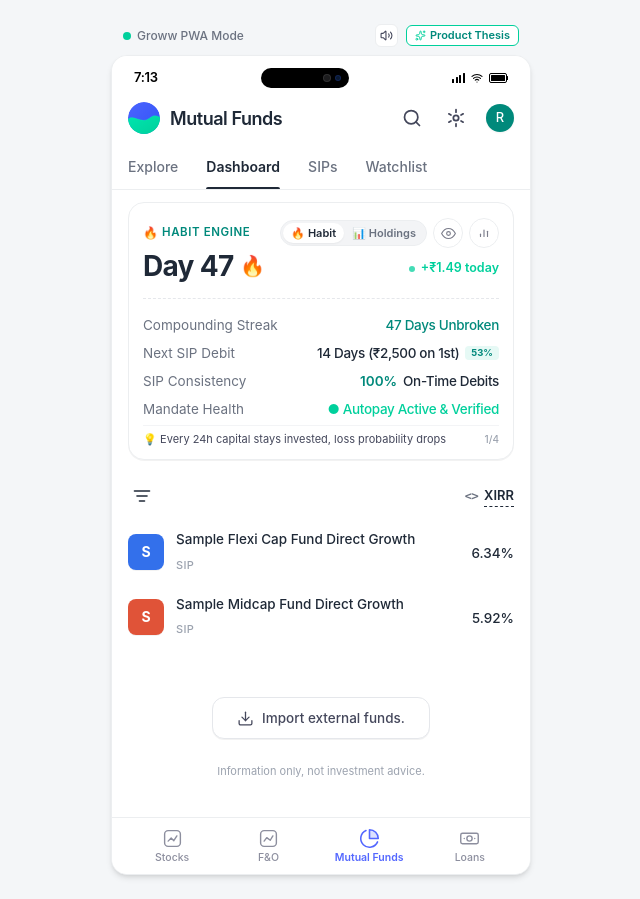
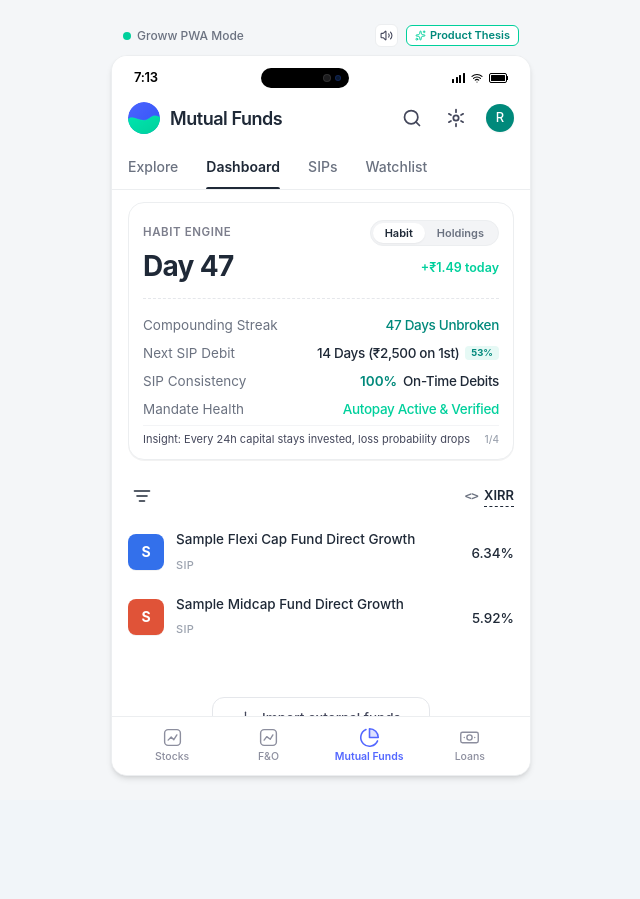
Before and after one commit to modignani95-wq/Groww-SIP-prototype-final-iteration, a React (Vite) app: page / in a window 1280 px wide. Shown: the whole page, without its empty margins (319-959 px from the left). After the commit the page ends 800 px from the top, so only its background shows below. Built offline with nearby package versions, Linux system fonts and the light colour scheme.

Commit message:
fix: remove icons from dashboard card and lock bottom navigation bar permanently to screen bottom

```diff
--- a/src/components/BottomNavBar.jsx
+++ b/src/components/BottomNavBar.jsx
@@ -9,7 +9,7 @@ export default function BottomNavBar({ activeBottomTab, onSelectBottomTab }) {
   };
 
   return (
-    <nav className="w-full bg-white border-t border-[#ECEEF0] px-3 pt-1.5 pb-[max(0.375rem,env(safe-area-inset-bottom))] flex items-center justify-around select-none z-20 shrink-0">
+    <nav className="shrink-0 w-full bg-white border-t border-[#ECEEF0] px-3 pt-1.5 pb-[max(0.5rem,env(safe-area-inset-bottom))] flex items-center justify-around select-none z-30">
       {/* 1. Stocks */}
       <button
         onClick={() => handleClick('stocks')}
--- a/src/components/HabitModeView.jsx
+++ b/src/components/HabitModeView.jsx
@@ -1,16 +1,15 @@
 import React, { useState, useEffect } from 'react';
-import { Flame } from 'lucide-react';
 import confetti from 'canvas-confetti';
 import { playCelebrationFanfare, playTapSound, triggerHaptic } from '../utils/audio';
 
 const INSIGHTS = [
-  "💡 Every 24h capital stays invested, loss probability drops",
-  "💡 Over 7 years, probability of negative SIP return is < 1%",
-  "💡 Unbroken SIPs beat 94% of active market timers",
-  "💡 Down market days give your SIP cheaper NAV purchase units"
+  "Insight: Every 24h capital stays invested, loss probability drops",
+  "Insight: Over 7 years, probability of negative SIP return is < 1%",
+  "Insight: Unbroken SIPs beat 94% of active market timers",
+  "Insight: Down market days give your SIP cheaper NAV purchase units"
 ];
 
-export default function HabitModeView({ isValueHidden }) {
+export default function HabitModeView() {
   const [insightIndex, setInsightIndex] = useState(0);
   const [liveAccrued, setLiveAccrued] = useState(1.48);
 
@@ -39,24 +38,22 @@ export default function HabitModeView({ isValueHidden }) {
 
   return (
     <div className="h-[195px] flex flex-col justify-between select-none">
-      {/* 1. Day 47 Compounding Counter Hero Row - Exact height matching ₹7,084 */}
+      {/* 1. Day 47 Compounding Counter Hero Row - Clean bold typography, no icons */}
       <div className="h-8 flex items-center justify-between">
         <div
           onClick={handleStreakClick}
-          className="flex items-center space-x-1.5 cursor-pointer active:scale-95 transition-transform"
+          className="flex items-center cursor-pointer active:scale-95 transition-transform"
           title="Tap to celebrate streak!"
         >
           <span className="text-[28px] font-bold text-[#1F2937] tracking-tight leading-none font-sans">
             Day 47
           </span>
-          <span className="text-xl animate-flame">🔥</span>
         </div>
 
         {/* Live Micro-accrual Counter */}
         <div className="text-right">
-          <span className="text-[12.5px] font-semibold text-[#00D09C] inline-flex items-center">
-            <span className="w-1.5 h-1.5 rounded-full bg-[#00D09C] mr-1.5 animate-pulse"></span>
-            {isValueHidden ? '••••••' : `+₹${liveAccrued} today`}
+          <span className="text-[12.5px] font-semibold text-[#00D09C]">
+            +₹{liveAccrued} today
           </span>
         </div>
       </div>
@@ -64,7 +61,7 @@ export default function HabitModeView({ isValueHidden }) {
       {/* 2. Exact Groww Dashed Divider Line */}
       <div className="w-full border-t border-dashed border-[#E5E7EB] my-2.5" />
 
-      {/* 3. 4-Row Metric Grid - Exact match with Holdings height */}
+      {/* 3. 4-Row Metric Grid - Zero Icons */}
       <div className="space-y-2 text-[13.5px]">
         {/* Row 1: Streak Status */}
         <div className="flex items-center justify-between h-5">
@@ -79,7 +76,7 @@ export default function HabitModeView({ isValueHidden }) {
           <span className="text-[#6B7280] font-normal">Next SIP Debit</span>
           <div className="flex items-center space-x-1.5">
             <span className="text-[#1F2937] font-medium tracking-tight">
-              {isValueHidden ? '••••••' : '14 Days (₹2,500 on 1st)'}
+              14 Days (₹2,500 on 1st)
             </span>
             <span className="text-[9.5px] font-bold bg-[#E6F9F5] text-[#00897B] px-1.5 py-0.2 rounded-sm">
               53%
@@ -87,7 +84,7 @@ export default function HabitModeView({ isValueHidden }) {
           </div>
         </div>
 
-        {/* Row 3: SIP Consistency (Universal for all investors, beginner & multi-year) */}
+        {/* Row 3: SIP Consistency */}
         <div className="flex items-center justify-between h-5">
           <span className="text-[#6B7280] font-normal">SIP Consistency</span>
           <div className="flex items-center space-x-1.5">
@@ -96,16 +93,16 @@ export default function HabitModeView({ isValueHidden }) {
           </div>
         </div>
 
-        {/* Row 4: Mandate Health Indicator */}
+        {/* Row 4: Mandate Health */}
         <div className="flex items-center justify-between h-5">
           <span className="text-[#6B7280] font-normal">Mandate Health</span>
-          <span className="text-[#00D09C] font-medium tracking-tight flex items-center gap-1">
-            <span>● Autopay Active & Verified</span>
+          <span className="text-[#00D09C] font-medium tracking-tight">
+            Autopay Active & Verified
           </span>
         </div>
       </div>
 
-      {/* 4. Reassurance Micro-Copy Banner - Exact match with Holdings status line */}
+      {/* 4. Reassurance Insight Banner (No Icons) */}
       <div
         onClick={nextInsight}
         className="pt-2 border-t border-gray-100 flex items-center justify-between text-[11px] text-[#44475B] cursor-pointer hover:text-black transition-colors h-5"
--- a/src/components/HeroCard.jsx
+++ b/src/components/HeroCard.jsx
@@ -1,10 +1,9 @@
 import React, { useState, useEffect } from 'react';
-import { Eye, EyeOff } from 'lucide-react';
 import HabitModeView from './HabitModeView';
 import HoldingsModeView from './HoldingsModeView';
-import { playSwitchSound, playTapSound, triggerHaptic } from '../utils/audio';
+import { playSwitchSound, triggerHaptic } from '../utils/audio';
 
-export default function HeroCard({ onOpenXirr, onOpenAnalytics }) {
+export default function HeroCard({ onOpenXirr }) {
   const [activeMode, setActiveMode] = useState(() => {
     try {
       return localStorage.getItem('groww_mf_hero_mode') || 'habit';
@@ -13,7 +12,6 @@ export default function HeroCard({ onOpenXirr, onOpenAnalytics }) {
     }
   });
 
-  const [isValueHidden, setIsValueHidden] = useState(false);
   const [isFlipping, setIsFlipping] = useState(false);
 
   useEffect(() => {
@@ -35,108 +33,36 @@ export default function HeroCard({ onOpenXirr, onOpenAnalytics }) {
     }, 100);
   };
 
-  const handleToggleHide = () => {
-    playTapSound();
-    triggerHaptic(10);
-    setIsValueHidden(!isValueHidden);
-  };
-
   return (
     <div className="mx-4 mt-3 bg-white rounded-2xl border border-[#ECEEF0] p-3.5 shadow-2xs select-none h-[258px] flex flex-col justify-between overflow-hidden">
-      {/* Top Header Row of Card: Left Title & Right Circular Action Buttons */}
+      {/* Top Header Row of Card: Pure Clean Typography (Zero Icons) */}
       <div className="flex items-center justify-between h-8 shrink-0">
-        {/* Left Title: Dynamic based on mode */}
-        <div className="flex items-center space-x-2">
-          {activeMode === 'holdings' ? (
+        {/* Left Title: Clean text */}
         <span className="text-[11.5px] font-semibold text-[#7C7E8C] uppercase tracking-wider">
-              HOLDINGS (2)
+          {activeMode === 'holdings' ? 'HOLDINGS (2)' : 'HABIT ENGINE'}
         </span>
-          ) : (
-            <div className="flex items-center space-x-1 text-[#00897B]">
-              <span className="text-xs">🔥</span>
-              <span className="text-[11.5px] font-semibold uppercase tracking-wider">
-                HABIT ENGINE
-              </span>
-            </div>
-          )}
-        </div>
 
-        {/* Right Controls: Mode Switcher + Eye Button + Analytics Button */}
-        <div className="flex items-center space-x-1.5">
-          {/* Subtle Groww Segmented Pill Switcher */}
+        {/* Right: Clean Text-Only Segmented Pill Switcher (No Icons) */}
         <div className="bg-[#F3F4F6] p-0.5 rounded-full flex items-center border border-[#ECEEF0]">
           <button
             onClick={() => handleToggleMode('habit')}
-              className={`px-2 py-0.5 rounded-full text-[11px] font-semibold flex items-center space-x-1 transition-all ${
+            className={`px-3 py-0.5 rounded-full text-[11px] font-semibold transition-all ${
               activeMode === 'habit'
                 ? 'bg-white text-[#1F2937] shadow-xs'
                 : 'text-[#6B7280] hover:text-[#1F2937]'
             }`}
           >
-              <span>🔥 Habit</span>
+            Habit
           </button>
           <button
             onClick={() => handleToggleMode('holdings')}
-              className={`px-2 py-0.5 rounded-full text-[11px] font-semibold flex items-center space-x-1 transition-all ${
+            className={`px-3 py-0.5 rounded-full text-[11px] font-semibold transition-all ${
               activeMode === 'holdings'
                 ? 'bg-white text-[#1F2937] shadow-xs'
                 : 'text-[#6B7280] hover:text-[#1F2937]'
             }`}
           >
-              <span>📊 Holdings</span>
-            </button>
-          </div>
-
-          {/* Exact Groww Circular Eye Button */}
-          <button
-            onClick={handleToggleHide}
-            className="w-7.5 h-7.5 rounded-full border border-[#ECEEF0] flex items-center justify-center text-[#7C7E8C] hover:text-[#1F2937] active:scale-95 transition-all bg-white"
-            title={isValueHidden ? 'Unhide balance' : 'Hide balance'}
-            aria-label="Toggle sensitive values"
-          >
-            {isValueHidden ? (
-              <EyeOff size={15} className="stroke-[1.8]" />
-            ) : (
-              <svg
-                viewBox="0 0 24 24"
-                width="15"
-                height="15"
-                fill="none"
-                stroke="currentColor"
-                strokeWidth="1.8"
-                strokeLinecap="round"
-                strokeLinejoin="round"
-              >
-                <path d="M1 12s4-8 11-8 11 8 11 8-4 8-11 8-11-8-11-8z" />
-                <circle cx="12" cy="12" r="3" />
-              </svg>
-            )}
-          </button>
-
-          {/* Exact Groww Circular Analytics Chart Button */}
-          <button
-            onClick={() => {
-              playTapSound();
-              triggerHaptic(10);
-              onOpenAnalytics();
-            }}
-            className="w-7.5 h-7.5 rounded-full border border-[#ECEEF0] flex items-center justify-center text-[#7C7E8C] hover:text-[#1F2937] active:scale-95 transition-all bg-white"
-            title="Portfolio Analytics"
-            aria-label="Portfolio Analytics"
-          >
-            <svg
-              viewBox="0 0 24 24"
-              width="14"
-              height="14"
-              fill="none"
-              stroke="currentColor"
-              strokeWidth="2"
-              strokeLinecap="round"
-            >
-              <path d="M6 18v-4" />
-              <path d="M12 18V7" />
-              <path d="M18 18v-9" />
-            </svg>
+            Holdings
           </button>
         </div>
       </div>
@@ -148,14 +74,9 @@ export default function HeroCard({ onOpenXirr, onOpenAnalytics }) {
         }`}
       >
         {activeMode === 'habit' ? (
-          <HabitModeView
-            isValueHidden={isValueHidden}
-          />
+          <HabitModeView />
         ) : (
-          <HoldingsModeView
-            isValueHidden={isValueHidden}
-            onOpenXirr={onOpenXirr}
-          />
+          <HoldingsModeView onOpenXirr={onOpenXirr} />
         )}
       </div>
     </div>
--- a/src/components/PhoneFrame.jsx
+++ b/src/components/PhoneFrame.jsx
@@ -9,9 +9,9 @@ export default function PhoneFrame({
   setSoundEnabled
 }) {
   return (
-    <div className="min-h-screen w-full bg-[#F4F6F8] flex flex-col items-center justify-start sm:py-6 font-sans antialiased">
+    <div className="h-full w-full bg-[#F4F6F8] flex flex-col items-center justify-center sm:py-6 font-sans antialiased overflow-hidden">
       {/* Desktop Helper Toolbar (Hidden on actual mobile screens) */}
-      <div className="hidden sm:flex items-center justify-between w-full max-w-[420px] mb-2 px-3 text-xs text-[#6B7280]">
+      <div className="hidden sm:flex items-center justify-between w-full max-w-[420px] mb-2 px-3 text-xs text-[#6B7280] shrink-0">
         <div className="flex items-center space-x-1.5 font-medium">
           <span className="w-2 h-2 rounded-full bg-[#00D09C]"></span>
           <span>Groww PWA Mode</span>
@@ -42,8 +42,8 @@ export default function PhoneFrame({
         </div>
       </div>
 
-      {/* Screen Container: Fixed mobile width on desktop, 100% full-screen on mobile devices */}
-      <div className="w-full max-w-[420px] min-h-screen sm:min-h-[820px] sm:max-h-[92vh] sm:rounded-2xl bg-white sm:border sm:border-[#ECEEF0] sm:shadow-md flex flex-col overflow-hidden relative">
+      {/* Screen Container: 100dvh on mobile, fixed height on desktop */}
+      <div className="w-full max-w-[420px] h-[100dvh] sm:h-[844px] sm:max-h-[92vh] sm:rounded-2xl bg-white sm:border sm:border-[#ECEEF0] sm:shadow-md flex flex-col overflow-hidden relative">
         {children}
       </div>
     </div>
--- a/src/index.css
+++ b/src/index.css
@@ -6,13 +6,17 @@
     box-sizing: border-box;
   }
 
+  html, body, #root {
+    height: 100%;
+    margin: 0;
+    padding: 0;
+    overflow: hidden;
+  }
+
   body {
     background-color: #f0f2f5;
     color: #1f2937;
     font-family: -apple-system, BlinkMacSystemFont, "Segoe UI", Roboto, Helvetica, Arial, sans-serif;
-    margin: 0;
-    padding: 0;
-    overflow-x: hidden;
   }
 }
 
@@ -24,14 +28,3 @@
   -ms-overflow-style: none;
   scrollbar-width: none;
 }
-
-@keyframes flameFlicker {
-  0%, 100% { transform: scale(1) rotate(0deg); }
-  25% { transform: scale(1.08) rotate(-3deg); }
-  75% { transform: scale(1.04) rotate(3deg); }
-}
-
-.animate-flame {
-  display: inline-block;
-  animation: flameFlicker 1.8s infinite ease-in-out;
-}
```
Also changed, not shown: src/components/HoldingsModeView.jsx (+11 -13 lines), vercel.json. Lines whose indentation alone changed are shown as unchanged.
